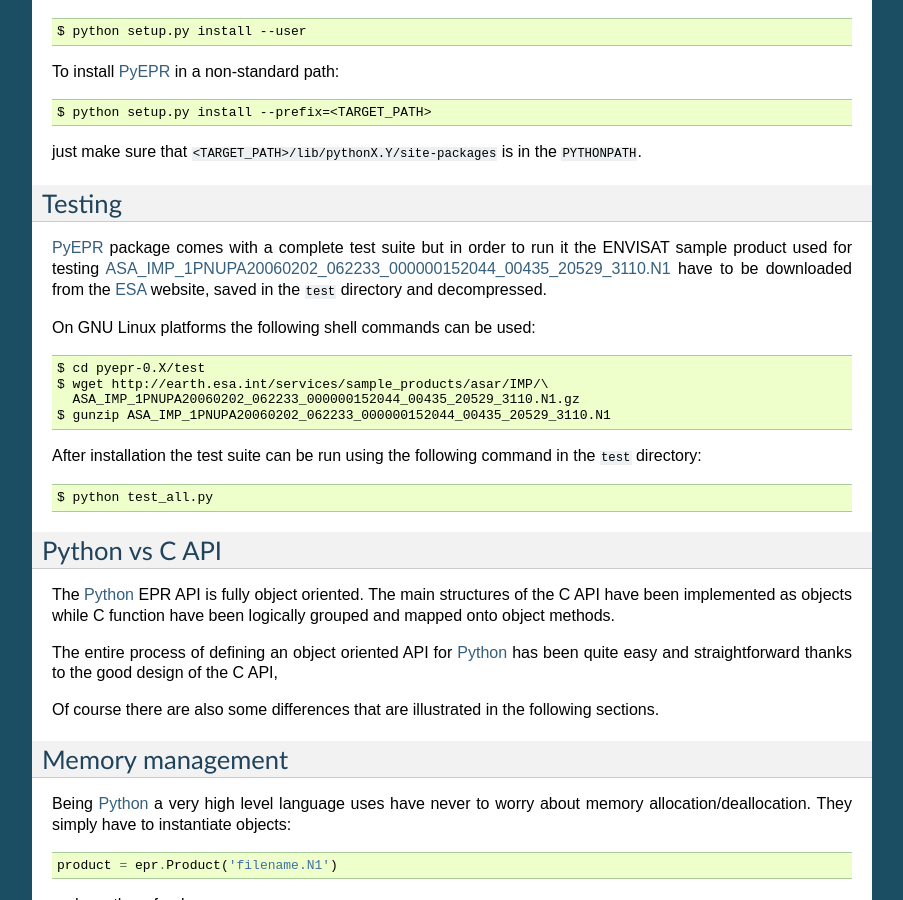
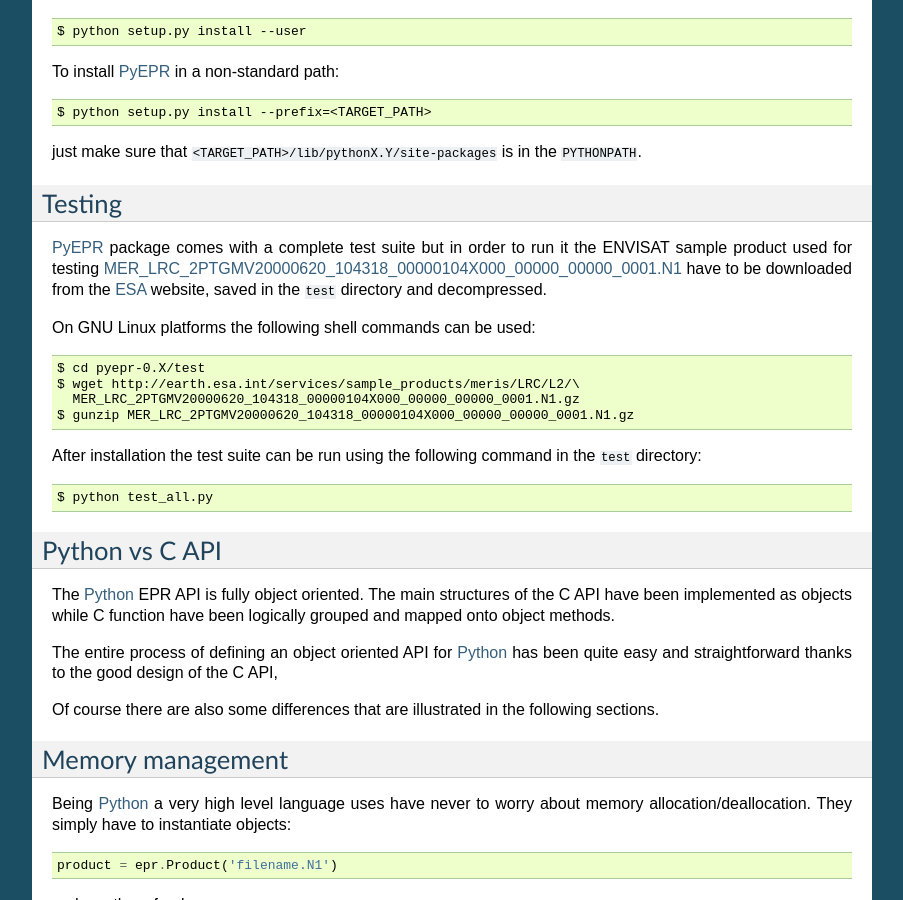
Before and after one commit to avalentino/pyepr, a Sphinx documentation site: the page built from doc/usermanual.txt, in a window 1280 px wide and 900 px high, scrolled down 1550 px. Shown: the whole window, without its empty margins (198-1101 px from the left). Built offline with Sphinx 7.4.7, drawn with Linux system fonts in a browser that asks for light colours; formulas are drawn with MathJax 3.

Commit message:
Updated the testing sectin of the user manual

```diff
--- a/doc/usermanual.txt
+++ b/doc/usermanual.txt
@@ -121,18 +121,18 @@
 
 PyEPR_ package comes with a complete test suite but in order to run it
 the ENVISAT sample product used for testing
-ASA_IMP_1PNUPA20060202_062233_000000152044_00435_20529_3110.N1__
+MER_LRC_2PTGMV20000620_104318_00000104X000_00000_00000_0001.N1__
 have to be downloaded from the ESA_ website, saved in the :file:`test`
 directory and decompressed.
 
-__ http://earth.esa.int/services/sample_products/asar/IMP/ASA_IMP_1PNUPA20060202_062233_000000152044_00435_20529_3110.N1.gz
+__ http://earth.esa.int/services/sample_products/meris/LRC/L2/MER_LRC_2PTGMV20000620_104318_00000104X000_00000_00000_0001.N1.gz
 
 On GNU Linux platforms the following shell commands can be used::
 
     $ cd pyepr-0.X/test
-    $ wget http://earth.esa.int/services/sample_products/asar/IMP/\
-      ASA_IMP_1PNUPA20060202_062233_000000152044_00435_20529_3110.N1.gz
-    $ gunzip ASA_IMP_1PNUPA20060202_062233_000000152044_00435_20529_3110.N1
+    $ wget http://earth.esa.int/services/sample_products/meris/LRC/L2/\
+      MER_LRC_2PTGMV20000620_104318_00000104X000_00000_00000_0001.N1.gz
+    $ gunzip MER_LRC_2PTGMV20000620_104318_00000104X000_00000_00000_0001.N1.gz
 
 After installation the test suite can be run using the following command
 in the :file:`test` directory::
```
